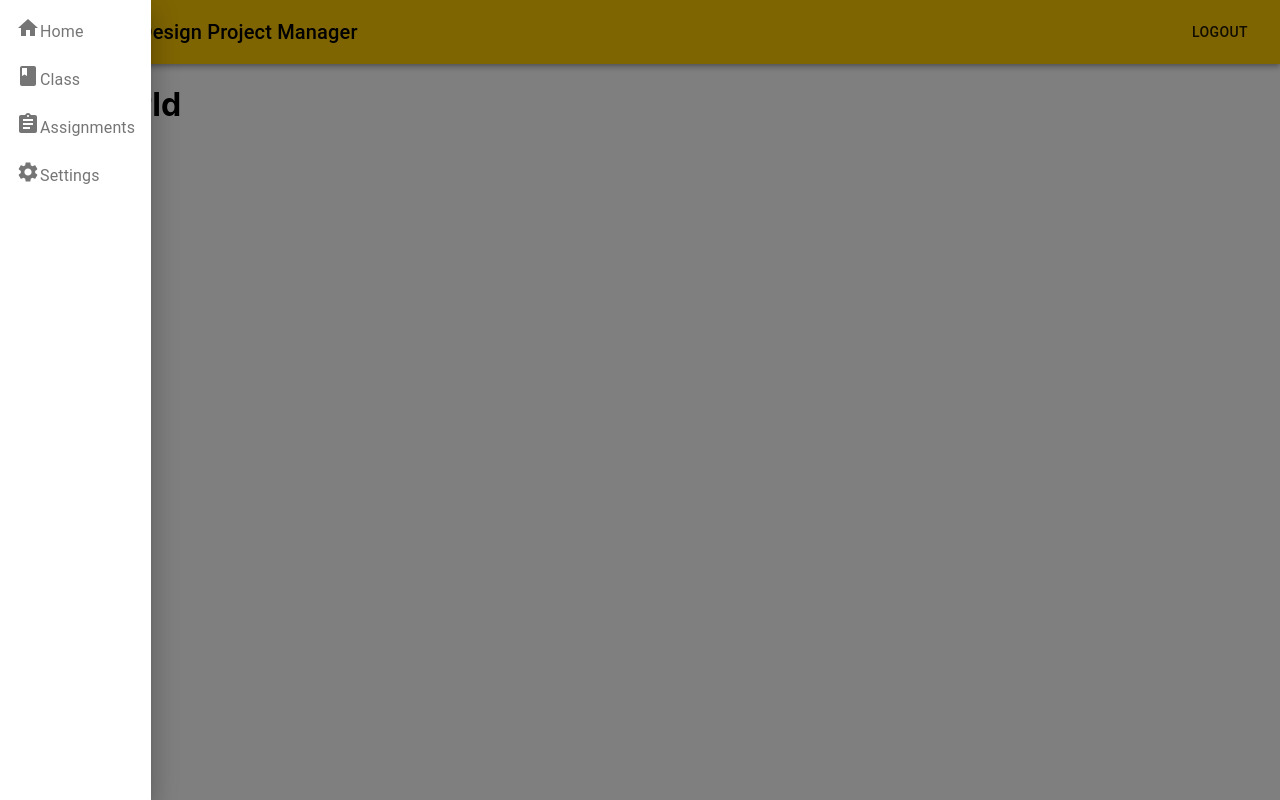
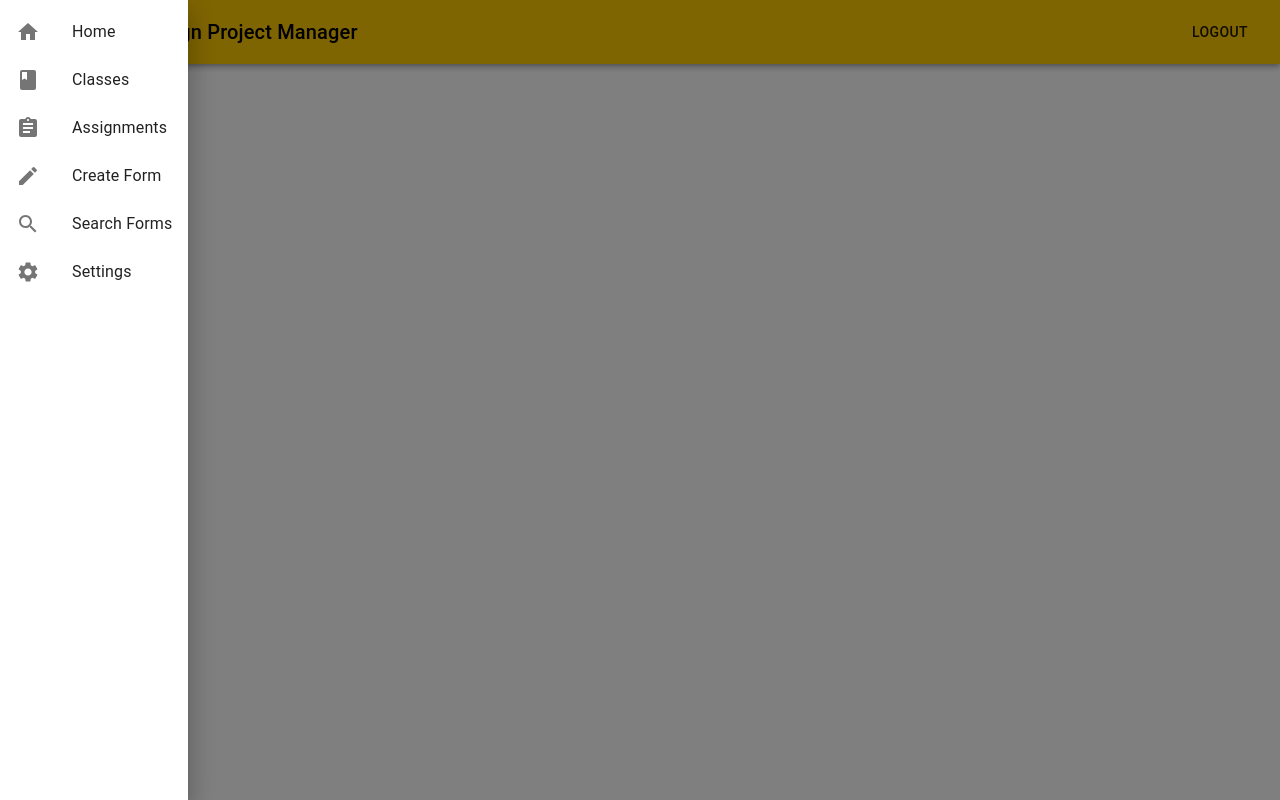
Before and after one commit to nguderian/SDPM, a React (Create React App) app in the folder frontend/: page / in a window 1280 px wide. Both pictures are taken after a click on the button "menu". Built offline with nearby package versions, Linux system fonts and the light colour scheme.

Commit message:
Drawer shows different options and icons on userType - WORKING

```diff
--- a/frontend/src/components/NavBar.js
+++ b/frontend/src/components/NavBar.js
@@ -16,14 +16,13 @@ import HomeIcon from '@material-ui/icons/Home';
 import AssignmentIcon from '@material-ui/icons/Assignment';
 import ClassIcon from '@material-ui/icons/Class';
 import SettingsIcon from '@material-ui/icons/Settings';
-import InboxIcon from '@material-ui/icons/MoveToInbox';
-import MailIcon from '@material-ui/icons/Mail';
+import CreateIcon from '@material-ui/icons/Create';
+import SearchIcon from '@material-ui/icons/Search';
 
 const useStyles = makeStyles(theme => ({
     root: {
       flexGrow: 1,
     },
-
     menuButton: {
       marginRight: theme.spacing(2),
     },
@@ -61,21 +60,6 @@ const NavBar = ({ user_id, userType, token, loggedIn }) => {
       setState({ ...state, [side]: open });
     };
 
-    const getIcon = text => {
-      if(text === 'Home'){
-        return <HomeIcon/>
-      }
-      if(text === 'Class'){
-        return <ClassIcon/>
-      }
-      if(text === 'Assignments'){
-        return <AssignmentIcon/>
-      }
-      if(text === 'Settings'){
-        return <SettingsIcon/>
-      }
-    };
-
     const sideList = side => {
       if(logged && userType === 'student') {
         return (
@@ -86,30 +70,17 @@ const NavBar = ({ user_id, userType, token, loggedIn }) => {
             onKeyDown={toggleDrawer(side, false)}
           >
             <List>
-              <ListItem button>
-                <ListItemIcon>
-                  <HomeIcon/>
-                  <ListItemText primary={'Home'}/>
-                </ListItemIcon>
-              </ListItem>
-              <ListItem button>
-                <ListItemIcon>
-                  <ClassIcon/>
-                  <ListItemText primary={'Class'}/>
-                </ListItemIcon>
-              </ListItem>
-              <ListItem button>
-                <ListItemIcon>
-                  <AssignmentIcon/>
-                  <ListItemText primary={'Assignments'}/>
-                </ListItemIcon>
-              </ListItem>
-              <ListItem button>
-                <ListItemIcon>
-                  <SettingsIcon/>
-                  <ListItemText primary={'Settings'}/>
-                </ListItemIcon>
-              </ListItem>
+              {['Home', 'Class', 'Assignments', 'Settings'].map((text, index) => (
+                <ListItem button key={text}>
+                  <ListItemIcon>
+                    {index === 0 && <HomeIcon/>}
+                    {index === 1 && <ClassIcon/>}
+                    {index === 2 && <AssignmentIcon/>}
+                    {index === 3 && <SettingsIcon/>}
+                  </ListItemIcon>
+                  <ListItemText primary={text} />
+                </ListItem>
+              ))}
             </List>
           </Fragment>
         )
@@ -123,9 +94,16 @@ const NavBar = ({ user_id, userType, token, loggedIn }) => {
             onKeyDown={toggleDrawer(side, false)}
           >
             <List>
-              {['Inbox', 'Starred', 'Send email', 'Drafts'].map((text, index) => (
+              {['Home', 'Classes', 'Assignments', 'Create Form', 'Search Forms', 'Settings'].map((text, index) => (
                 <ListItem button key={text}>
-                  <ListItemIcon>{getIcon(text)}</ListItemIcon>
+                  <ListItemIcon>
+                    {index === 0 && <HomeIcon/>}
+                    {index === 1 && <ClassIcon/>}
+                    {index === 2 && <AssignmentIcon/>}
+                    {index === 3 && <CreateIcon/>}
+                    {index === 4 && <SearchIcon/>}
+                    {index === 5 && <SettingsIcon/>}
+                  </ListItemIcon>
                   <ListItemText primary={text} />
                 </ListItem>
               ))}
--- a/frontend/src/index.js
+++ b/frontend/src/index.js
@@ -18,7 +18,7 @@ const initialState =  (localStorage['redux-store']) ? JSON.parse(localStorage['r
     user_id:'ta840968',
     token:'',
     loggedIn:true,
-    userType:'student',
+    userType:'sponsor',
     ip_address:'10.171.204.179'
 })
 
```
